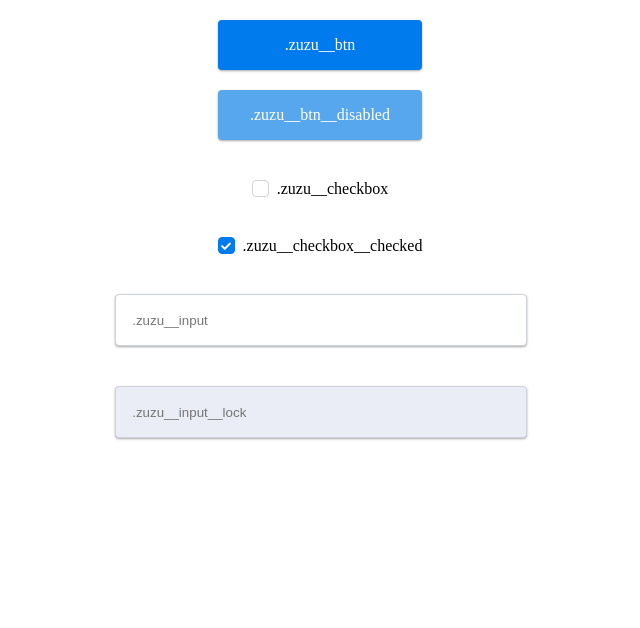
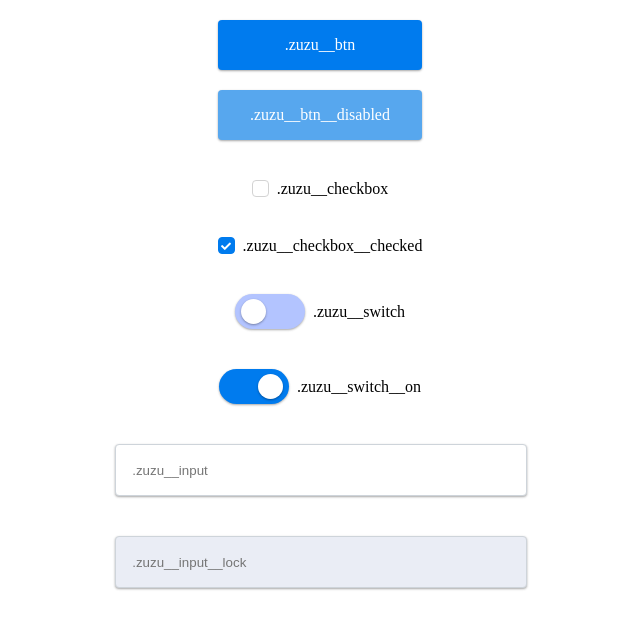
Before and after one commit to pingkuri/zuzu-component, a plain HTML site: page index.html in a window 1280 px wide. Shown: the whole page, without its empty margins (320-960 px from the left). Drawn offline with Linux system fonts and the light colour scheme.

Commit message:
add swtich

```diff
--- a/css/zuzu.scss
+++ b/css/zuzu.scss
@@ -26,11 +26,14 @@
 
 .zuzu__input__lock {
     @extend .zuzu__input;
+    pointer-events: none;
     background-color: #EAEDF5;
 }
 
 .zuzu__input:focus{
-    border: 1px solid #80DBEE;
+    background-color: #FFFFFF;
+    border: 2px solid #4C9EFF;
+    border-radius: 0.3rem;
 }
 
 
@@ -86,6 +89,38 @@
 }
 
 
+/* switch */
+
+.zuzu__switch{
+    display: flex;
+    align-items: center;
+    width: 70px;
+    height: 35px;
+    background-color: #B3C4FF;
+    border-radius: 3rem;
+    box-shadow: 0 1px 3px rgba(0, 0, 0, 0.12), 0 1px 2px rgba(0, 0, 0, 0.24);
+    cursor: pointer;
+}
+
+.zuzu__switch__on{
+    @extend .zuzu__switch;
+    justify-content: flex-end;
+    background-color: #007BEE;
+}
+
+
+
+.zuzu__switch__power{
+    width: 25px;
+    height: 25px;
+    border-radius: 3rem;
+    margin: 0 6px;
+    background-color: #ffffff;
+    box-shadow: 0 1px 3px rgba(0, 0, 0, 0.12), 0 1px 2px rgba(0, 0, 0, 0.24);
+}
+
+
+
 @include mobile{
 
     #container{
--- a/index.html
+++ b/index.html
@@ -37,7 +37,7 @@
 
 
         <div style="margin: 0 auto; display: flex; justify-content: center; align-items: center;">
-            <div class="item zuzu__checkbox ">
+            <div class="item zuzu__checkbox">
                 <i class="fas fa-check"></i>
             </div>
             <div>&nbsp;&nbsp;.zuzu__checkbox</div>
@@ -53,6 +53,20 @@
             <div>&nbsp;&nbsp;.zuzu__checkbox__checked</div>
         </div>
 
+        <div style="margin: 0 auto; display: flex; justify-content: center; align-items: center;">
+            <div class="item zuzu__switch">
+                <div class="zuzu__switch__power"></div>
+            </div>
+            <div>&nbsp;&nbsp;.zuzu__switch</div>
+        </div>
+
+        <div style="margin: 0 auto; display: flex; justify-content: center; align-items: center;">
+            <div class="item zuzu__switch__on">
+                <div class="zuzu__switch__power"></div>
+            </div>
+            <div>&nbsp;&nbsp;.zuzu__switch__on</div>
+        </div>
+
 
         <input type="text" class="item zuzu__input" placeholder=".zuzu__input">
 
```
Also changed, not shown: css/zuzu.css.
